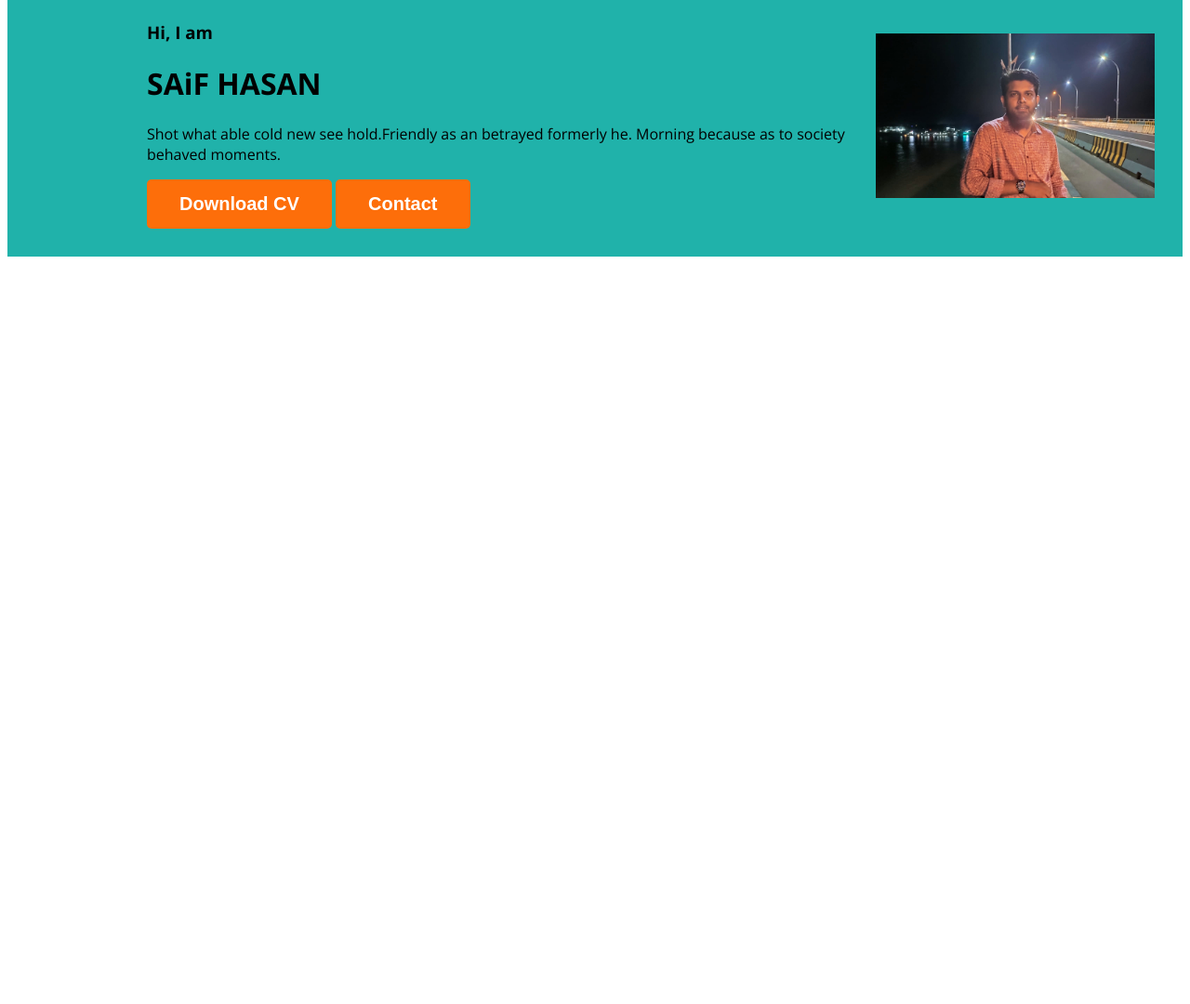
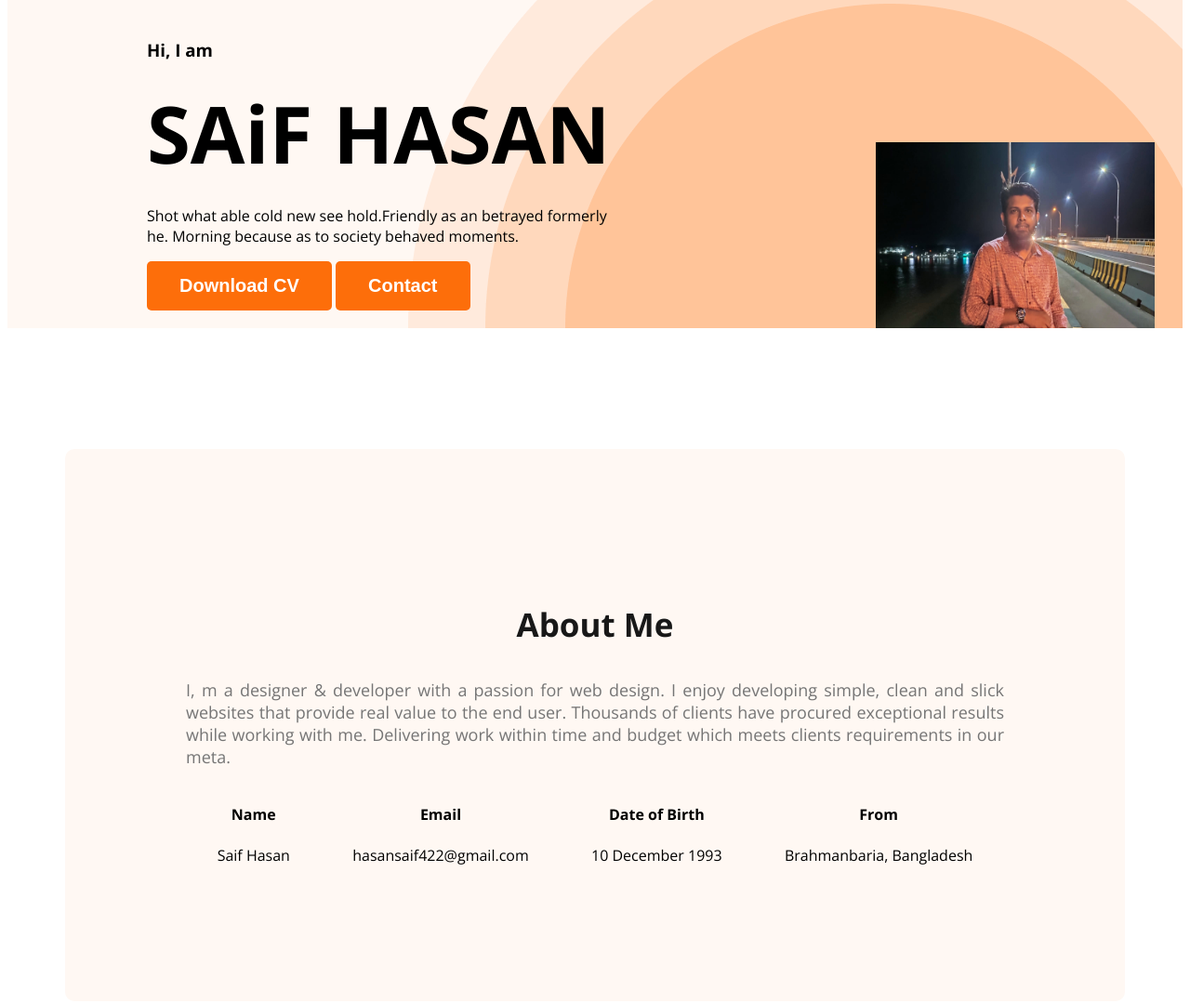
Before and after one commit to saifhasann/web-developer-portfolio, a plain HTML site: page index.html in a window 1280 px wide. Shown: the part 186-1266 px from the top of the page at 93% size. Before the commit the page ends 800 px from the top, so only its background shows below. Drawn offline with nearby package versions, Linux system fonts and the light colour scheme.

Commit message:
added about information

```diff
--- a/index.html
+++ b/index.html
@@ -24,15 +24,41 @@
                 <div class="banner-content">
                     <h3 class="banner-gretting">Hi, I  am</h3>
                     <h1 class="banner-title"> SAiF HASAN</h1>
-                    <p>Shot what able cold new see hold.Friendly as an betrayed formerly he. Morning because as to society behaved moments.</p>
+                    <p class="banner-description">Shot what able cold new see hold.Friendly as an betrayed formerly he. Morning because as to society behaved moments.</p>
                     <button class="btn-primary">Download CV</button>
                     <button class="btn-primary">Contact</button>
+
                 </div>
                 <img class= "profie-pic" src="images/saif pic.jpg" alt="">
+
+
 
             </div>
     </header>
     <main>
+        <section class="about">
+        <h3 class="section-title">About Me</h3>
+        <p class="description">I, m a designer & developer with a passion for web design. I enjoy developing simple, clean and slick websites that provide real value to the end user. Thousands of clients have procured exceptional results while working with me. Delivering work within time and budget which meets clients requirements in our meta.</p>
+        <div class="about-info-container">
+            <!-- about.info*4>h4.info-title+p.info-description -->
+            <div class="about-info">
+                <h4 class="info-title">Name</h4>
+                <p class="info-description">Saif Hasan</p>
+            </div>
+            <div class="about-info">
+                <h4 class="info-title">Email</h4>
+                <p class="info-description">hasansaif422@gmail.com</p>
+            </div>
+            <div class="about-info">
+                <h4 class="info-title">Date of Birth</h4>
+                <p class="info-description">10 December 1993</p>
+            </div>
+            <div class="about-info">
+                <h4 class="info-title">From</h4>
+                <p class="info-description">Brahmanbaria, Bangladesh</p>
+            </div>
+        </div>
+    </section>
 
     </main>
     <footer>
--- a/styles/portfolio.css
+++ b/styles/portfolio.css
@@ -24,6 +24,19 @@ nav {
     font-weight: 700;
     padding: 15px 35px;
 }
+.section-title{
+    color: #181818;
+    text-align: center;
+    font-size: 35px;
+    font-weight: 700;
+}
+.description{
+    color: #757575;
+    text-align: justify;
+    font-size: 18px;
+
+}
+
 
 .nav-title {
     color: var(--Dark-01, #181818);
@@ -51,6 +64,7 @@ nav a {
     text-decoration: none;
     color: var(--Dark-02, #474747);
 }
+
 /* header related styles */
 /*.header{
     background:#FFF8F3;
@@ -65,15 +79,71 @@ nav a {
     Screenreader support for the board is currently disabled. To enable it via Accessibility settings, press Ctrl+/, type Accessibility Settings, and press Enter. To see available keyboard shortcuts, enter Ctrl+Shift+Question mark .
      ;
      background-color: #FFF8F3;*/
-     .header{
-        background-color: lightseagreen;
+.header {
+    background-color: #FFF8F3;
+    background-image: url('../images/header_bg.png');
+    background-repeat: no-repeat;
+    background-position: bottom right;
+
+
 
 }
-     .banner{
-        padding: 30px 30px 30px 150px;
+
+.banner {
+    padding: 30px 30px 0 150px;
     display: flex;
     align-items: center;
+    justify-content: space-between;
 }
-    .banner .profie-pic{
+
+.banner .profie-pic {
     width: 300px;
+    height: 200px;
+    padding-bottom: 0%;
+    padding-top: 150px;
+
+
 }
+
+.banner-greeting {
+    font-size: 45px;
+    color: #474747;
+    margin-bottom: 0;
+}
+
+.banner-title {
+    font-size: 85px;
+    font-weight: 700;
+    margin-top: 1px;
+    margin-bottom: 20px;
+}
+
+.banner-description {
+    margin-top: 0px;
+}
+
+.banner-content {
+    max-width: 500px;
+
+}
+
+/* main section styles*/
+main{
+    max-width: 1140px;
+    margin: 0 auto;
+}
+
+/* about section styles*/
+.about {
+    padding: 130px;
+    border-radius: 10px;
+    background: #FFF8F3;
+    margin: 130px 0;
+}
+.about-info-container{
+    display: flex;
+    justify-content: space-around;
+}
+.about-info{
+    text-align: center;
+}
```
Lines whose indentation alone changed are shown as unchanged.
